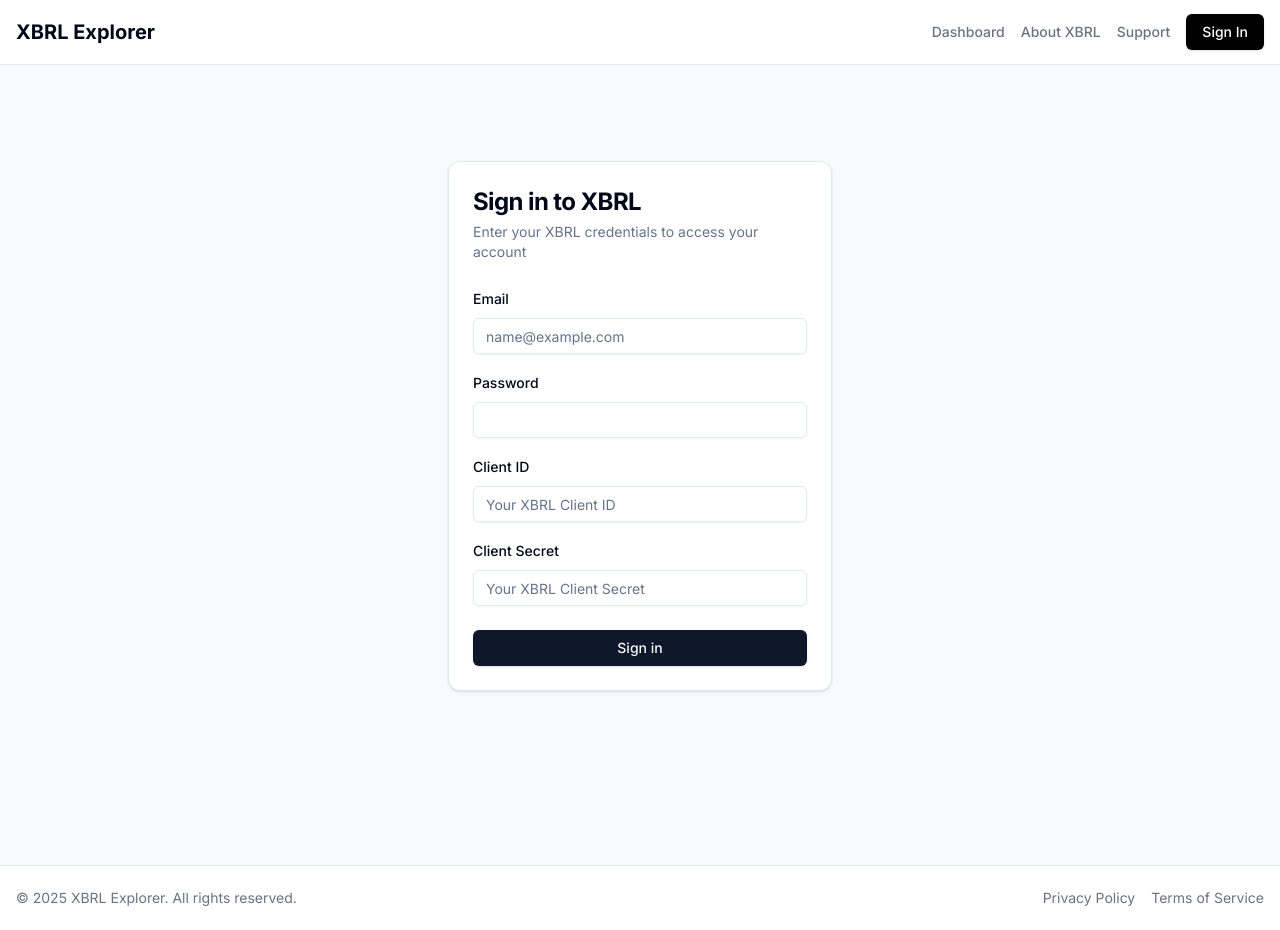
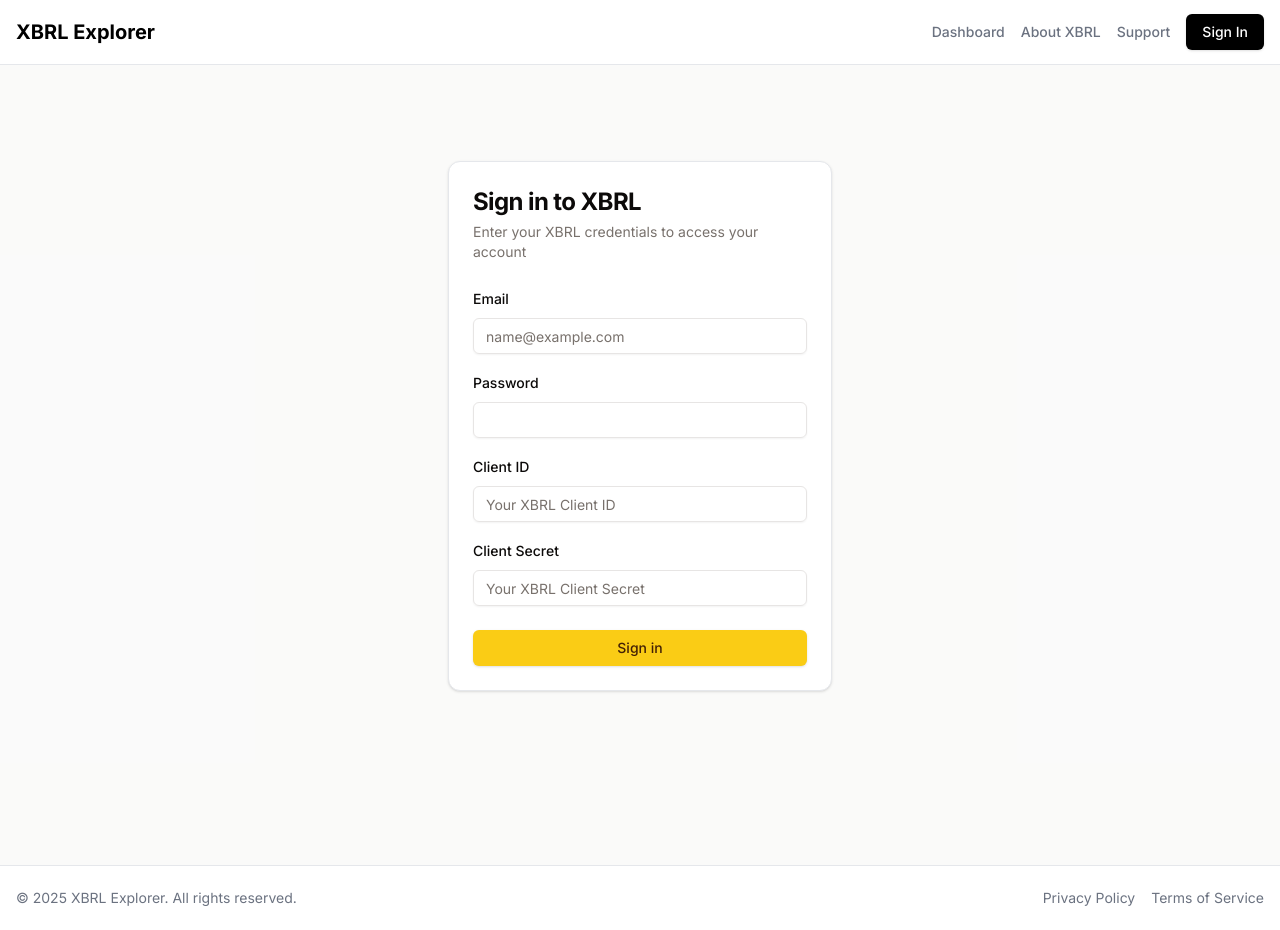
Before and after one commit to hamid-vakilzadeh/xbrl-us-next-js, a Next.js app: page /signin in a window 1280 px wide. Built offline with nearby package versions, Linux system fonts and the light colour scheme.

Commit message:
feat: add theme provider and toggle component; integrate dropdown menu for theme selection and update global styles

```diff
--- a/package.json
+++ b/package.json
@@ -11,6 +11,7 @@
   "dependencies": {
     "@hookform/resolvers": "^3.10.0",
     "@radix-ui/react-dialog": "^1.1.6",
+    "@radix-ui/react-dropdown-menu": "^2.1.6",
     "@radix-ui/react-label": "^2.1.2",
     "@radix-ui/react-popover": "^1.1.6",
     "@radix-ui/react-scroll-area": "^1.2.3",
@@ -22,6 +23,7 @@
     "cmdk": "^1.0.4",
     "lucide-react": "^0.475.0",
     "next": "^15.1.6",
+    "next-themes": "^0.4.4",
     "react": "^18.2.0",
     "react-dom": "^18.2.0",
     "react-hook-form": "^7.54.2",
--- a/src/app/layout.tsx
+++ b/src/app/layout.tsx
@@ -3,6 +3,8 @@
 import { Header } from '@/components/layout/header'
 import { Footer } from '@/components/layout/footer'
 import { AuthProvider } from '@/components/auth/auth-provider'
+import { ThemeProvider } from "@/components/ui/theme-provider"
+
 import '@/styles/globals.css'
 
 const inter = Inter({ subsets: ['latin'] })
@@ -19,6 +21,9 @@
 }) {
   return (
     <html lang="en">
+      <ThemeProvider
+            attribute="class"
+            defaultTheme="system">
       <body className={inter.className}>
         <AuthProvider>
           <div className="relative flex min-h-screen flex-col">
@@ -30,6 +35,7 @@
           </div>
         </AuthProvider>
       </body>
+      </ThemeProvider>
     </html>
   )
 }
--- /dev/null
+++ b/src/components/ui/dropdown-menu.tsx
@@ -0,0 +1,201 @@
+"use client"
+
+import * as React from "react"
+import * as DropdownMenuPrimitive from "@radix-ui/react-dropdown-menu"
+import { Check, ChevronRight, Circle } from "lucide-react"
+
+import { cn } from "@/lib/utils"
+
+const DropdownMenu = DropdownMenuPrimitive.Root
+
+const DropdownMenuTrigger = DropdownMenuPrimitive.Trigger
+
+const DropdownMenuGroup = DropdownMenuPrimitive.Group
+
+const DropdownMenuPortal = DropdownMenuPrimitive.Portal
+
+const DropdownMenuSub = DropdownMenuPrimitive.Sub
+
+const DropdownMenuRadioGroup = DropdownMenuPrimitive.RadioGroup
+
+const DropdownMenuSubTrigger = React.forwardRef<
+  React.ElementRef<typeof DropdownMenuPrimitive.SubTrigger>,
+  React.ComponentPropsWithoutRef<typeof DropdownMenuPrimitive.SubTrigger> & {
+    inset?: boolean
+  }
+>(({ className, inset, children, ...props }, ref) => (
+  <DropdownMenuPrimitive.SubTrigger
+    ref={ref}
+    className={cn(
+      "flex cursor-default gap-2 select-none items-center rounded-sm px-2 py-1.5 text-sm outline-none focus:bg-accent data-[state=open]:bg-accent [&_svg]:pointer-events-none [&_svg]:size-4 [&_svg]:shrink-0",
+      inset && "pl-8",
+      className
+    )}
+    {...props}
+  >
+    {children}
+    <ChevronRight className="ml-auto" />
+  </DropdownMenuPrimitive.SubTrigger>
+))
+DropdownMenuSubTrigger.displayName =
+  DropdownMenuPrimitive.SubTrigger.displayName
+
+const DropdownMenuSubContent = React.forwardRef<
+  React.ElementRef<typeof DropdownMenuPrimitive.SubContent>,
+  React.ComponentPropsWithoutRef<typeof DropdownMenuPrimitive.SubContent>
+>(({ className, ...props }, ref) => (
+  <DropdownMenuPrimitive.SubContent
+    ref={ref}
+    className={cn(
+      "z-50 min-w-[8rem] overflow-hidden rounded-md border bg-popover p-1 text-popover-foreground shadow-lg data-[state=open]:animate-in data-[state=closed]:animate-out data-[state=closed]:fade-out-0 data-[state=open]:fade-in-0 data-[state=closed]:zoom-out-95 data-[state=open]:zoom-in-95 data-[side=bottom]:slide-in-from-top-2 data-[side=left]:slide-in-from-right-2 data-[side=right]:slide-in-from-left-2 data-[side=top]:slide-in-from-bottom-2",
+      className
+    )}
+    {...props}
+  />
+))
+DropdownMenuSubContent.displayName =
+  DropdownMenuPrimitive.SubContent.displayName
+
+const DropdownMenuContent = React.forwardRef<
+  React.ElementRef<typeof DropdownMenuPrimitive.Content>,
+  React.ComponentPropsWithoutRef<typeof DropdownMenuPrimitive.Content>
+>(({ className, sideOffset = 4, ...props }, ref) => (
+  <DropdownMenuPrimitive.Portal>
+    <DropdownMenuPrimitive.Content
+      ref={ref}
+      sideOffset={sideOffset}
+      className={cn(
+        "z-50 min-w-[8rem] overflow-hidden rounded-md border bg-popover p-1 text-popover-foreground shadow-md",
+        "data-[state=open]:animate-in data-[state=closed]:animate-out data-[state=closed]:fade-out-0 data-[state=open]:fade-in-0 data-[state=closed]:zoom-out-95 data-[state=open]:zoom-in-95 data-[side=bottom]:slide-in-from-top-2 data-[side=left]:slide-in-from-right-2 data-[side=right]:slide-in-from-left-2 data-[side=top]:slide-in-from-bottom-2",
+        className
+      )}
+      {...props}
+    />
+  </DropdownMenuPrimitive.Portal>
+))
+DropdownMenuContent.displayName = DropdownMenuPrimitive.Content.displayName
+
+const DropdownMenuItem = React.forwardRef<
+  React.ElementRef<typeof DropdownMenuPrimitive.Item>,
+  React.ComponentPropsWithoutRef<typeof DropdownMenuPrimitive.Item> & {
+    inset?: boolean
+  }
+>(({ className, inset, ...props }, ref) => (
+  <DropdownMenuPrimitive.Item
+    ref={ref}
+    className={cn(
+      "relative flex cursor-default select-none items-center gap-2 rounded-sm px-2 py-1.5 text-sm outline-none transition-colors focus:bg-accent focus:text-accent-foreground data-[disabled]:pointer-events-none data-[disabled]:opacity-50 [&>svg]:size-4 [&>svg]:shrink-0",
+      inset && "pl-8",
+      className
+    )}
+    {...props}
+  />
+))
+DropdownMenuItem.displayName = DropdownMenuPrimitive.Item.displayName
+
+const DropdownMenuCheckboxItem = React.forwardRef<
+  React.ElementRef<typeof DropdownMenuPrimitive.CheckboxItem>,
+  React.ComponentPropsWithoutRef<typeof DropdownMenuPrimitive.CheckboxItem>
+>(({ className, children, checked, ...props }, ref) => (
+  <DropdownMenuPrimitive.CheckboxItem
+    ref={ref}
+    className={cn(
+      "relative flex cursor-default select-none items-center rounded-sm py-1.5 pl-8 pr-2 text-sm outline-none transition-colors focus:bg-accent focus:text-accent-foreground data-[disabled]:pointer-events-none data-[disabled]:opacity-50",
+      className
+    )}
+    checked={checked}
+    {...props}
+  >
+    <span className="absolute left-2 flex h-3.5 w-3.5 items-center justify-center">
+      <DropdownMenuPrimitive.ItemIndicator>
+        <Check className="h-4 w-4" />
+      </DropdownMenuPrimitive.ItemIndicator>
+    </span>
+    {children}
+  </DropdownMenuPrimitive.CheckboxItem>
+))
+DropdownMenuCheckboxItem.displayName =
+  DropdownMenuPrimitive.CheckboxItem.displayName
+
+const DropdownMenuRadioItem = React.forwardRef<
+  React.ElementRef<typeof DropdownMenuPrimitive.RadioItem>,
+  React.ComponentPropsWithoutRef<typeof DropdownMenuPrimitive.RadioItem>
+>(({ className, children, ...props }, ref) => (
+  <DropdownMenuPrimitive.RadioItem
+    ref={ref}
+    className={cn(
+      "relative flex cursor-default select-none items-center rounded-sm py-1.5 pl-8 pr-2 text-sm outline-none transition-colors focus:bg-accent focus:text-accent-foreground data-[disabled]:pointer-events-none data-[disabled]:opacity-50",
+      className
+    )}
+    {...props}
+  >
+    <span className="absolute left-2 flex h-3.5 w-3.5 items-center justify-center">
+      <DropdownMenuPrimitive.ItemIndicator>
+        <Circle className="h-2 w-2 fill-current" />
+      </DropdownMenuPrimitive.ItemIndicator>
+    </span>
+    {children}
+  </DropdownMenuPrimitive.RadioItem>
+))
+DropdownMenuRadioItem.displayName = DropdownMenuPrimitive.RadioItem.displayName
+
+const DropdownMenuLabel = React.forwardRef<
+  React.ElementRef<typeof DropdownMenuPrimitive.Label>,
+  React.ComponentPropsWithoutRef<typeof DropdownMenuPrimitive.Label> & {
+    inset?: boolean
+  }
+>(({ className, inset, ...props }, ref) => (
+  <DropdownMenuPrimitive.Label
+    ref={ref}
+    className={cn(
+      "px-2 py-1.5 text-sm font-semibold",
+      inset && "pl-8",
+      className
+    )}
+    {...props}
+  />
+))
+DropdownMenuLabel.displayName = DropdownMenuPrimitive.Label.displayName
+
+const DropdownMenuSeparator = React.forwardRef<
+  React.ElementRef<typeof DropdownMenuPrimitive.Separator>,
+  React.ComponentPropsWithoutRef<typeof DropdownMenuPrimitive.Separator>
+>(({ className, ...props }, ref) => (
+  <DropdownMenuPrimitive.Separator
+    ref={ref}
+    className={cn("-mx-1 my-1 h-px bg-muted", className)}
+    {...props}
+  />
+))
+DropdownMenuSeparator.displayName = DropdownMenuPrimitive.Separator.displayName
+
+const DropdownMenuShortcut = ({
+  className,
+  ...props
+}: React.HTMLAttributes<HTMLSpanElement>) => {
+  return (
+    <span
+      className={cn("ml-auto text-xs tracking-widest opacity-60", className)}
+      {...props}
+    />
+  )
+}
+DropdownMenuShortcut.displayName = "DropdownMenuShortcut"
+
+export {
+  DropdownMenu,
+  DropdownMenuTrigger,
+  DropdownMenuContent,
+  DropdownMenuItem,
+  DropdownMenuCheckboxItem,
+  DropdownMenuRadioItem,
+  DropdownMenuLabel,
+  DropdownMenuSeparator,
+  DropdownMenuShortcut,
+  DropdownMenuGroup,
+  DropdownMenuPortal,
+  DropdownMenuSub,
+  DropdownMenuSubContent,
+  DropdownMenuSubTrigger,
+  DropdownMenuRadioGroup,
+}
--- /dev/null
+++ b/src/components/ui/theme-provider.tsx
@@ -0,0 +1,11 @@
+"use client"
+
+import * as React from "react"
+import { ThemeProvider as NextThemesProvider } from "next-themes"
+
+export function ThemeProvider({
+  children,
+  ...props
+}: React.ComponentProps<typeof NextThemesProvider>) {
+  return <NextThemesProvider {...props}>{children}</NextThemesProvider>
+}
--- /dev/null
+++ b/src/components/ui/theme-toggle.tsx
@@ -0,0 +1,40 @@
+"use client"
+
+import * as React from "react"
+import { Moon, MoonIcon, Sun } from "lucide-react"
+import { useTheme } from "next-themes"
+
+import { Button } from "@/components/ui/Button"
+import {
+  DropdownMenu,
+  DropdownMenuContent,
+  DropdownMenuItem,
+  DropdownMenuTrigger,
+} from "@/components/ui/dropdown-menu"
+
+export function ModeToggle() {
+  const { setTheme } = useTheme()
+
+  return (
+    <DropdownMenu>
+      <DropdownMenuTrigger asChild>
+        <Button variant="outline" size="icon">
+          <Sun className="h-[1.2rem] w-[1.2rem] rotate-0 scale-100 transition-all dark:-rotate-90 dark:scale-0" />
+          <Moon className="absolute h-[1.2rem] w-[1.2rem] rotate-90 scale-0 transition-all dark:rotate-0 dark:scale-100" />
+          <span className="sr-only">Toggle theme</span>
+        </Button>
+      </DropdownMenuTrigger>
+      <DropdownMenuContent align="end">
+        <DropdownMenuItem onClick={() => setTheme("light")}>
+          Light
+        </DropdownMenuItem>
+        <DropdownMenuItem onClick={() => setTheme("dark")}>
+          Dark
+        </DropdownMenuItem>
+        <DropdownMenuItem onClick={() => setTheme("system")}>
+          System
+        </DropdownMenuItem>
+      </DropdownMenuContent>
+    </DropdownMenu>
+  )
+}
--- a/src/styles/globals.css
+++ b/src/styles/globals.css
@@ -2,87 +2,60 @@
 @tailwind components;
 @tailwind utilities;
 
+
 @layer base {
   :root {
     --background: 0 0% 100%;
-    --foreground: 222.2 84% 4.9%;
-
+    --foreground: 20 14.3% 4.1%;
     --card: 0 0% 100%;
-    --card-foreground: 222.2 84% 4.9%;
-
+    --card-foreground: 20 14.3% 4.1%;
     --popover: 0 0% 100%;
-    --popover-foreground: 222.2 84% 4.9%;
-
-    --primary: 222.2 47.4% 11.2%;
-    --primary-foreground: 210 40% 98%;
-
-    --secondary: 210 40% 96.1%;
-    --secondary-foreground: 222.2 47.4% 11.2%;
-
-    --muted: 210 40% 96.1%;
-    --muted-foreground: 215.4 16.3% 46.9%;
-
-    --accent: 210 40% 96.1%;
-    --accent-foreground: 222.2 47.4% 11.2%;
-
-    --combobox-trigger: 0 0% 100%;
-    --combobox-trigger-hover: 220 13% 91%;
-    --combobox-input: 0 0% 100%;
-    --combobox-option-selected: 220 13% 91%;
-    --combobox-option-hover: 220 13% 91%;
-
+    --popover-foreground: 20 14.3% 4.1%;
+    --primary: 47.9 95.8% 53.1%;
+    --primary-foreground: 26 83.3% 14.1%;
+    --secondary: 60 4.8% 95.9%;
+    --secondary-foreground: 24 9.8% 10%;
+    --muted: 60 4.8% 95.9%;
+    --muted-foreground: 25 5.3% 44.7%;
+    --accent: 60 4.8% 95.9%;
+    --accent-foreground: 24 9.8% 10%;
     --destructive: 0 84.2% 60.2%;
-    --destructive-foreground: 210 40% 98%;
-
-    --border: 214.3 31.8% 91.4%;
-    --input: 214.3 31.8% 91.4%;
-    --ring: 222.2 84% 4.9%;
-
+    --destructive-foreground: 60 9.1% 97.8%;
+    --border: 20 5.9% 90%;
+    --input: 20 5.9% 90%;
+    --ring: 20 14.3% 4.1%;
     --radius: 0.5rem;
+    --chart-1: 12 76% 61%;
+    --chart-2: 173 58% 39%;
+    --chart-3: 197 37% 24%;
+    --chart-4: 43 74% 66%;
+    --chart-5: 27 87% 67%;
   }
 
   .dark {
-    --background: 222.2 84% 4.9%;
-    --foreground: 210 40% 98%;
-
-    --card: 222.2 84% 4.9%;
-    --card-foreground: 210 40% 98%;
-
-    --popover: 222.2 84% 4.9%;
-    --popover-foreground: 210 40% 98%;
-
-    --primary: 210 40% 98%;
-    --primary-foreground: 222.2 47.4% 11.2%;
-
-    --secondary: 217.2 32.6% 17.5%;
-    --secondary-foreground: 210 40% 98%;
-
-    --muted: 217.2 32.6% 17.5%;
-    --muted-foreground: 215 20.2% 65.1%;
-
-    --accent: 217.2 32.6% 17.5%;
-    --accent-foreground: 210 40% 98%;
-
-    --combobox-trigger: 217.2 32.6% 17.5%;
-    --combobox-trigger-hover: 220 13% 23%;
-    --combobox-input: 217.2 32.6% 17.5%;
-    --combobox-option-selected: 220 13% 23%;
-    --combobox-option-hover: 220 13% 23%;
-
+    --background: 20 14.3% 4.1%;
+    --foreground: 60 9.1% 97.8%;
+    --card: 20 14.3% 4.1%;
+    --card-foreground: 60 9.1% 97.8%;
+    --popover: 20 14.3% 4.1%;
+    --popover-foreground: 60 9.1% 97.8%;
+    --primary: 47.9 95.8% 53.1%;
+    --primary-foreground: 26 83.3% 14.1%;
+    --secondary: 12 6.5% 15.1%;
+    --secondary-foreground: 60 9.1% 97.8%;
+    --muted: 12 6.5% 15.1%;
+    --muted-foreground: 24 5.4% 63.9%;
+    --accent: 12 6.5% 15.1%;
+    --accent-foreground: 60 9.1% 97.8%;
     --destructive: 0 62.8% 30.6%;
-    --destructive-foreground: 210 40% 98%;
-
-    --border: 217.2 32.6% 17.5%;
-    --input: 217.2 32.6% 17.5%;
-    --ring: 212.7 26.8% 83.9%;
+    --destructive-foreground: 60 9.1% 97.8%;
+    --border: 12 6.5% 15.1%;
+    --input: 12 6.5% 15.1%;
+    --ring: 35.5 91.7% 32.9%;
+    --chart-1: 220 70% 50%;
+    --chart-2: 160 60% 45%;
+    --chart-3: 30 80% 55%;
+    --chart-4: 280 65% 60%;
+    --chart-5: 340 75% 55%;
   }
 }
-
-@layer base {
-  * {
-    @apply border-border;
-  }
-  body {
-    @apply bg-background text-foreground;
-  }
-}
--- a/src/styles/tokens.css
+++ b/src/styles/tokens.css
@@ -2,78 +2,60 @@
 @tailwind components;
 @tailwind utilities;
 
+
 @layer base {
   :root {
     --background: 0 0% 100%;
-      --foreground: 222.2 84% 4.9%;
-
+    --foreground: 20 14.3% 4.1%;
     --card: 0 0% 100%;
-      --card-foreground: 222.2 84% 4.9%;
-
+    --card-foreground: 20 14.3% 4.1%;
     --popover: 0 0% 100%;
-      --popover-foreground: 222.2 84% 4.9%;
-
-      --primary: 222.2 47.4% 11.2%;
-      --primary-foreground: 210 40% 98%;
-
-      --secondary: 210 40% 96.1%;
-      --secondary-foreground: 222.2 47.4% 11.2%;
-
-      --muted: 210 40% 96.1%;
-      --muted-foreground: 215.4 16.3% 46.9%;
-
-      --accent: 220 13% 91%;
-      --accent-foreground: 220.9 39.3% 11%;
-
-      --combobox-trigger: 0 0% 100%;
-      --combobox-trigger-hover: 220 13% 91%;
-      --combobox-input: 0 0% 100%;
-      --combobox-option-selected: 220 13% 91%;
-      --combobox-option-hover: 220 13% 91%;
-
+    --popover-foreground: 20 14.3% 4.1%;
+    --primary: 47.9 95.8% 53.1%;
+    --primary-foreground: 26 83.3% 14.1%;
+    --secondary: 60 4.8% 95.9%;
+    --secondary-foreground: 24 9.8% 10%;
+    --muted: 60 4.8% 95.9%;
+    --muted-foreground: 25 5.3% 44.7%;
+    --accent: 60 4.8% 95.9%;
+    --accent-foreground: 24 9.8% 10%;
     --destructive: 0 84.2% 60.2%;
-      --destructive-foreground: 210 40% 98%;
-
-      --border: 214.3 31.8% 91.4%;
-      --input: 214.3 31.8% 91.4%;
-      --ring: 222.2 84% 4.9%;
-
-      --radius: 0.5rem;
+    --destructive-foreground: 60 9.1% 97.8%;
+    --border: 20 5.9% 90%;
+    --input: 20 5.9% 90%;
+    --ring: 20 14.3% 4.1%;
+    --radius: 1rem;
+    --chart-1: 12 76% 61%;
+    --chart-2: 173 58% 39%;
+    --chart-3: 197 37% 24%;
+    --chart-4: 43 74% 66%;
+    --chart-5: 27 87% 67%;
   }
 
   .dark {
-      --background: 222.2 84% 4.9%;
-      --foreground: 210 40% 98%;
-
-      --card: 222.2 84% 4.9%;
-      --card-foreground: 210 40% 98%;
-
-      --popover: 222.2 84% 4.9%;
-      --popover-foreground: 210 40% 98%;
-
-      --primary: 210 40% 98%;
-      --primary-foreground: 222.2 47.4% 11.2%;
-
-      --secondary: 217.2 32.6% 17.5%;
-      --secondary-foreground: 210 40% 98%;
-
-      --muted: 217.2 32.6% 17.5%;
-      --muted-foreground: 215 20.2% 65.1%;
-
-      --accent: 220 13% 23%;
-      --accent-foreground: 220 13% 91%;
-
-      --combobox-trigger: 217.2 32.6% 17.5%;
-      --combobox-trigger-hover: 220 13% 23%;
-      --combobox-input: 217.2 32.6% 17.5%;
-      --combobox-option-selected: 220 13% 23%;
-      --combobox-option-hover: 220 13% 23%;
-
+    --background: 20 14.3% 4.1%;
+    --foreground: 60 9.1% 97.8%;
+    --card: 20 14.3% 4.1%;
+    --card-foreground: 60 9.1% 97.8%;
+    --popover: 20 14.3% 4.1%;
+    --popover-foreground: 60 9.1% 97.8%;
+    --primary: 47.9 95.8% 53.1%;
+    --primary-foreground: 26 83.3% 14.1%;
+    --secondary: 12 6.5% 15.1%;
+    --secondary-foreground: 60 9.1% 97.8%;
+    --muted: 12 6.5% 15.1%;
+    --muted-foreground: 24 5.4% 63.9%;
+    --accent: 12 6.5% 15.1%;
+    --accent-foreground: 60 9.1% 97.8%;
     --destructive: 0 62.8% 30.6%;
-      --destructive-foreground: 210 40% 98%;
-
-      --border: 217.2 32.6% 17.5%;
-      --input: 217.2 32.6% 17.5%;
-      --ring: 212.7 26.8% 83.9%;
+    --destructive-foreground: 60 9.1% 97.8%;
+    --border: 12 6.5% 15.1%;
+    --input: 12 6.5% 15.1%;
+    --ring: 35.5 91.7% 32.9%;
+    --chart-1: 220 70% 50%;
+    --chart-2: 160 60% 45%;
+    --chart-3: 30 80% 55%;
+    --chart-4: 280 65% 60%;
+    --chart-5: 340 75% 55%;
   }
 }
```
Also changed, not shown: 1 other file (tests, documents, lock files or other folders). Lines whose indentation alone changed are shown as unchanged.
